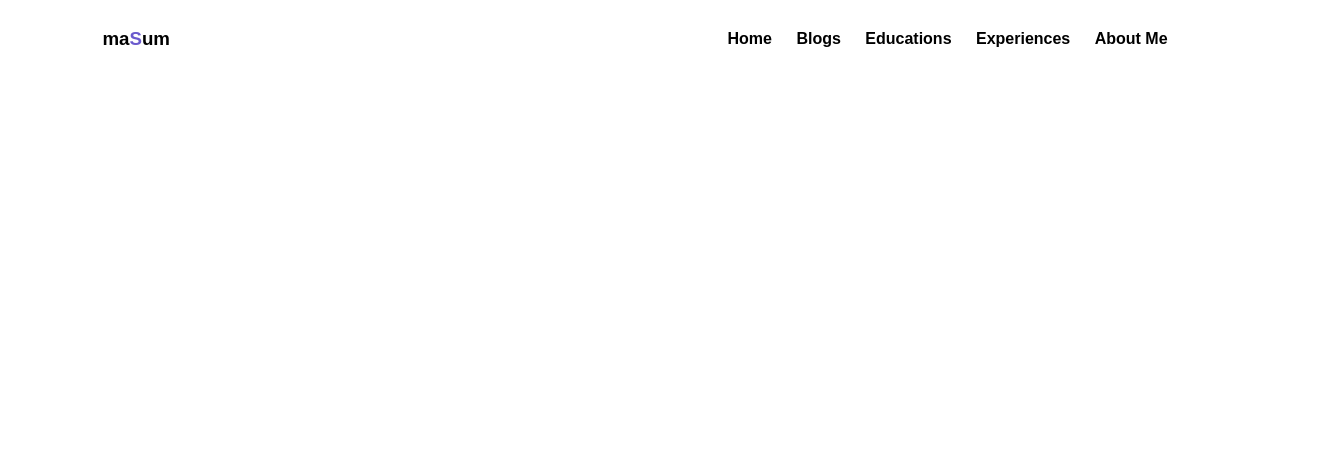
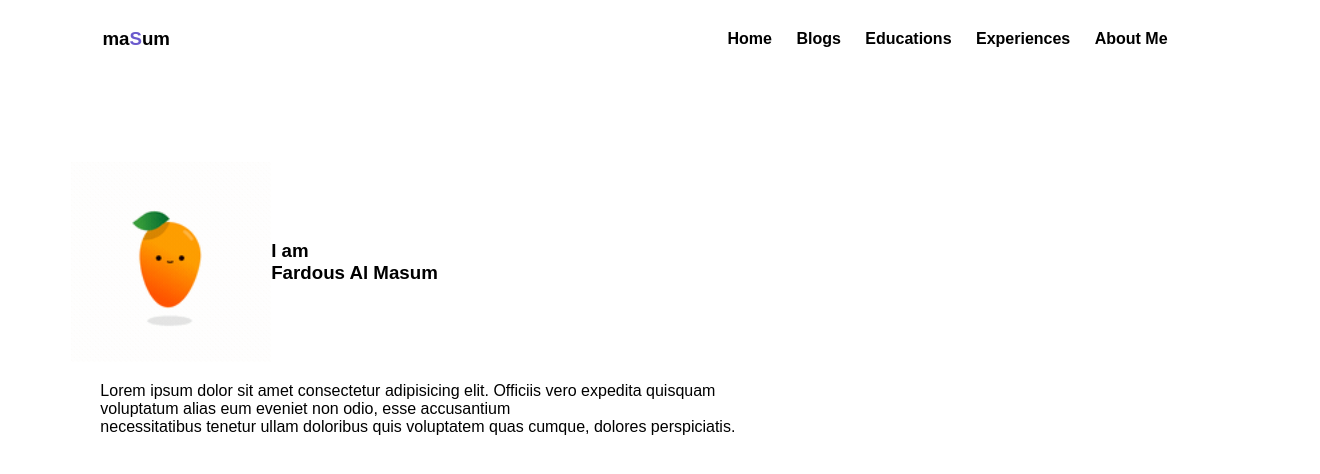
Before and after one commit to Maasuuum/my-portfolio-website, a plain HTML site: page index.html in a window 1280 px wide. Shown: the whole page, 1320 px wide, since content can reach past the window. Drawn offline with Linux system fonts and the light colour scheme.

Commit message:
short detail added

```diff
--- a/index.html
+++ b/index.html
@@ -19,6 +19,17 @@
                     <li><a href="">About Me</a></li>
                 </ul>
             </nav>
+            <div class="details">
+                <div class="greetings">
+                    <img src="images/animation_lm548o9v_small.gif" class="img-mango">
+                <h3>I am <br> Fardous Al Masum</h3>
+                </div>
+                <p>
+                    Lorem ipsum dolor sit amet consectetur adipisicing elit. Officiis vero expedita quisquam <br> voluptatum alias eum eveniet non odio, esse accusantium <br> necessitatibus tenetur ullam doloribus quis voluptatem quas cumque, dolores perspiciatis.
+                </p>
+
+
+            </div>
 
         </div>
     </header>
--- a/styles.css
+++ b/styles.css
@@ -7,6 +7,8 @@
     position: relative;
     width: 100%;
     height: 100vh;
+    border-radius: 15px;
+    background:white;
     /* background: #eff4fd; */
 }
 
@@ -37,3 +39,27 @@ nav ul li a{
 nav ul li a:hover{
     color: rebeccapurple;
 }
+
+
+/* Details Section */
+.img-mango{
+    width: 200px;
+    height: 200px;
+}
+
+.greetings{
+    display: flex;
+    width: 100%;
+    padding:20px 20px;
+    align-items: center;
+    justify-content:baseline;
+}
+.details{
+    margin-left: 4%;
+    margin-top: 5%;
+
+}
+.details p{
+
+    margin-left: 4%;
+}
```
